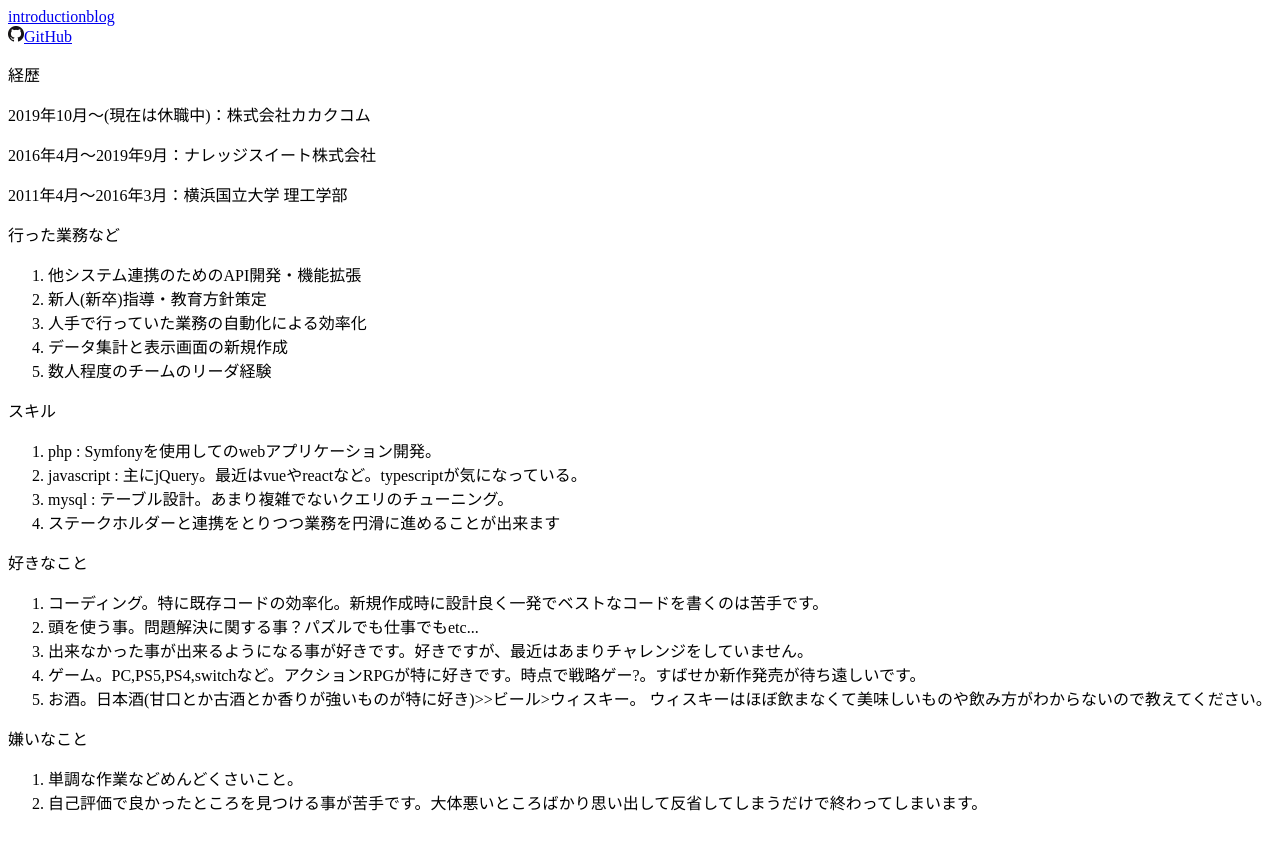
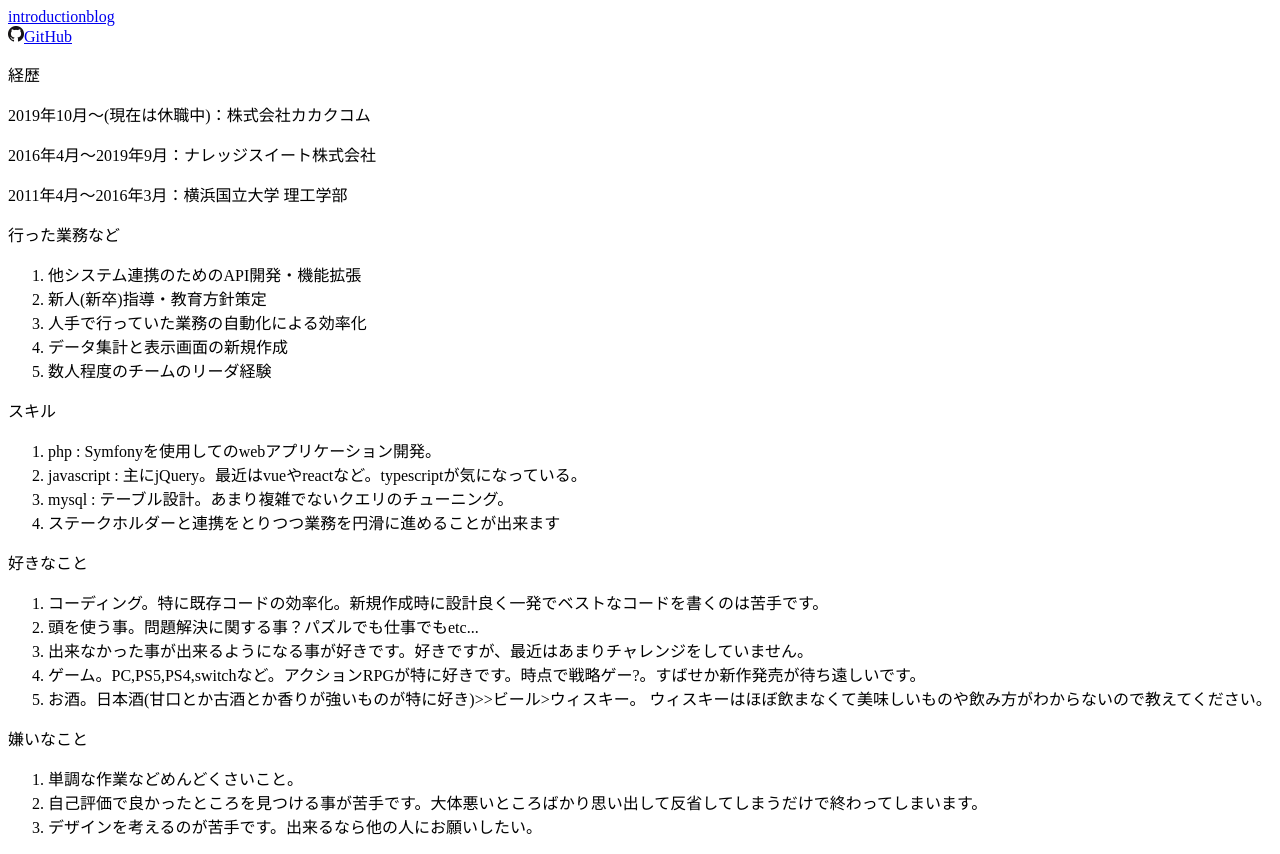
Before and after one commit to y0uda1/blog, a Next.js app: page / in a window 1280 px wide. Before the commit the page ends 830 px from the top, so only its background shows below. Built offline with nearby package versions, Linux system fonts and the light colour scheme.

Commit message:
デザインは考えたくないを追記

```diff
--- a/pages/index.tsx
+++ b/pages/index.tsx
@@ -69,6 +69,9 @@ export default function Home(): JSX.Element {
                     <li>
                         自己評価で良かったところを見つける事が苦手です。大体悪いところばかり思い出して反省してしまうだけで終わってしまいます。
                     </li>
+                    <li>
+                        デザインを考えるのが苦手です。出来るなら他の人にお願いしたい。
+                    </li>
                 </ol>
             </div>
         </Layout>
```
